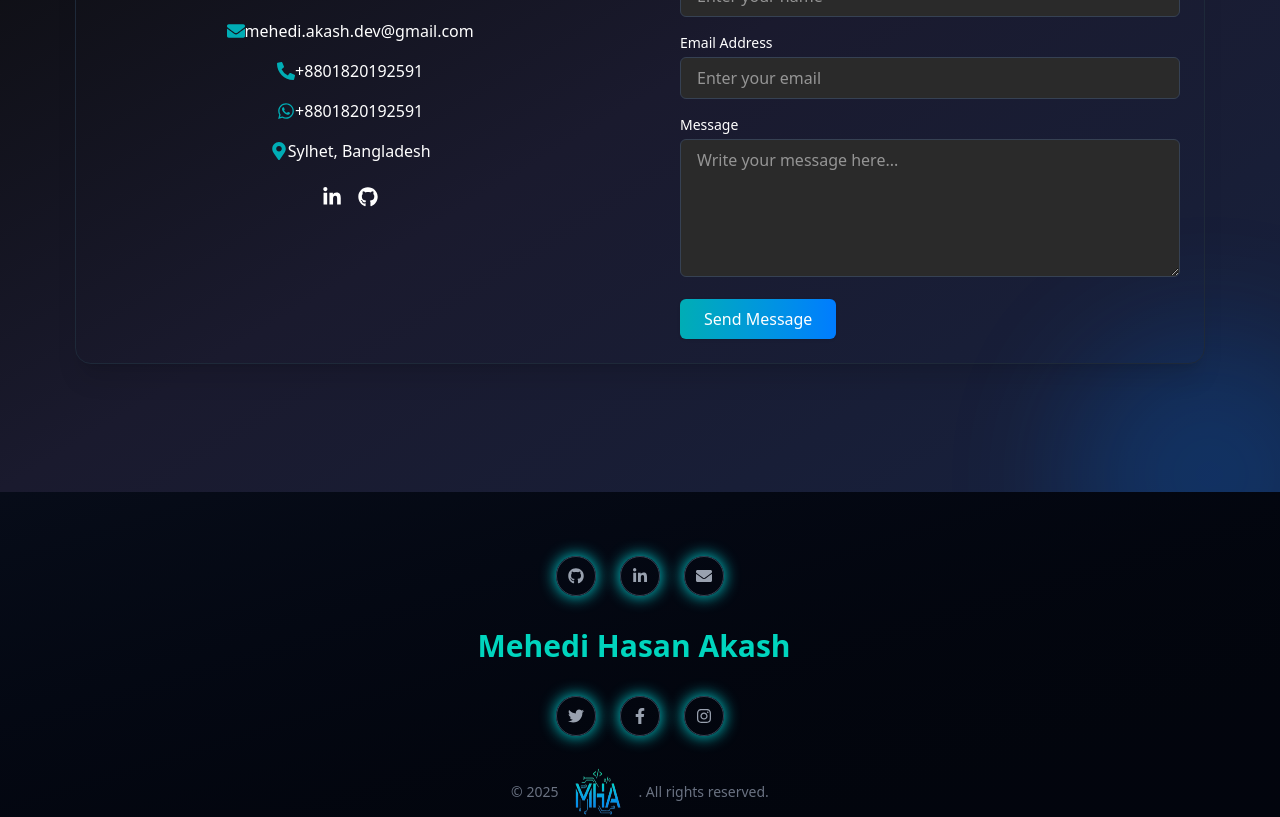
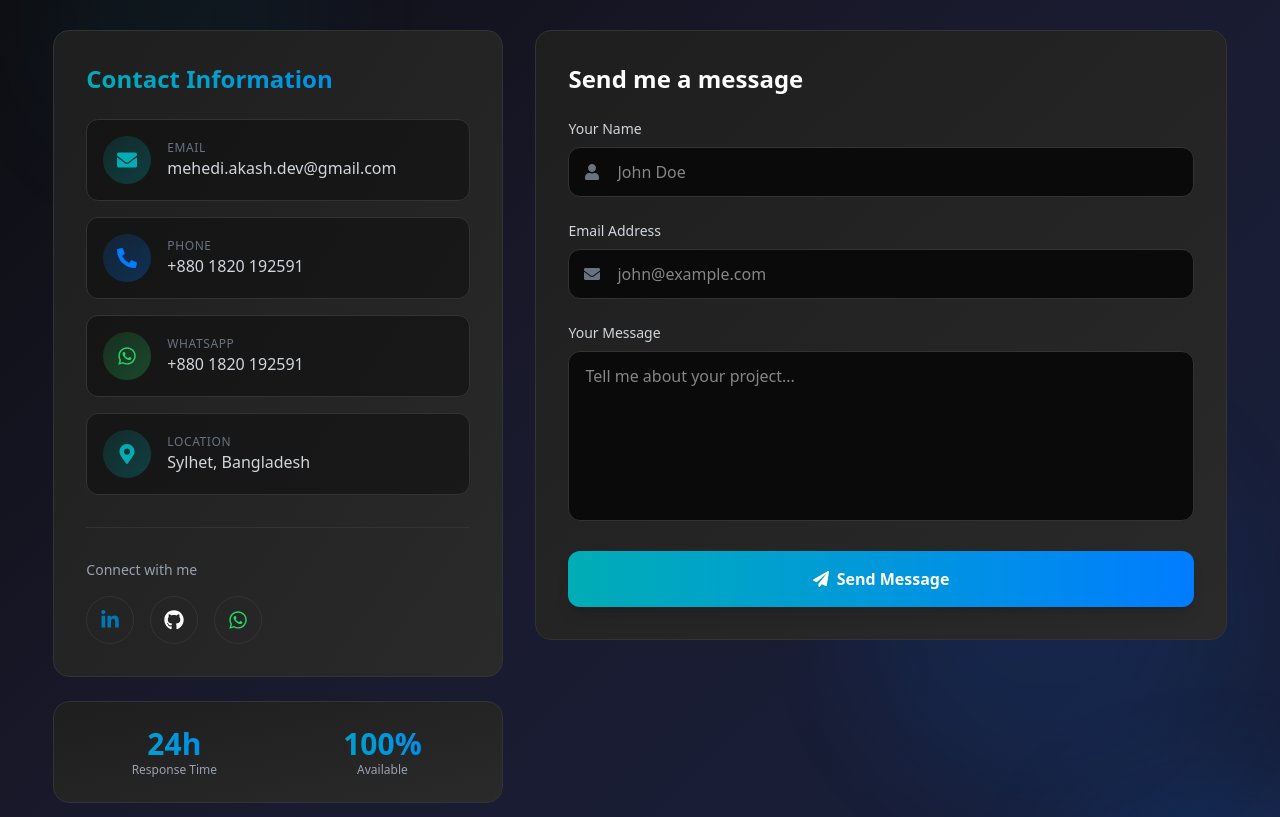
Before and after one commit to mehediakash01/Portfolio, a React (Vite) app: page / in a window 1280 px wide. Shown: the part 6880-7697 px from the top of the page. Built offline with nearby package versions, Linux system fonts and the light colour scheme.

Commit message:
updated contact section

```diff
--- a/src/Pages/Contact/Contact.jsx
+++ b/src/Pages/Contact/Contact.jsx
@@ -4,10 +4,11 @@ import {
   FaEnvelope,
   FaPhoneAlt,
   FaMapMarkerAlt,
-  FaFacebookF,
   FaLinkedinIn,
   FaGithub,
   FaWhatsapp,
+  FaPaperPlane,
+  FaUser,
 } from "react-icons/fa";
 import emailjs from "@emailjs/browser";
 import toast, { Toaster } from "react-hot-toast";
@@ -15,6 +16,18 @@ import toast, { Toaster } from "react-hot-toast";
 const Contact = () => {
   const form = useRef();
   const [loading, setLoading] = useState(false);
+  const [formData, setFormData] = useState({
+    name: "",
+    email: "",
+    message: "",
+  });
+
+  const handleInputChange = (e) => {
+    setFormData({
+      ...formData,
+      [e.target.name]: e.target.value,
+    });
+  };
 
   const sendEmail = (e) => {
     e.preventDefault();
@@ -30,142 +43,337 @@ const Contact = () => {
       .then(
         () => {
           setLoading(false);
-          toast.success("✅ Message sent successfully!");
-          form.current.reset();
+          toast.success("✅ Message sent successfully!", {
+            style: {
+              background: "#1E1E1E",
+              color: "#fff",
+              border: "1px solid #00ADB5",
+            },
+            iconTheme: {
+              primary: "#00ADB5",
+              secondary: "#fff",
+            },
+          });
+          e.target.reset();
+          setFormData({ name: "", email: "", message: "" });
         },
         (error) => {
           setLoading(false);
           console.error("EmailJS error:", error);
-          toast.error("❌ Failed to send message. Please try again.");
+          toast.error("❌ Failed to send message. Please try again.", {
+            style: {
+              background: "#1E1E1E",
+              color: "#fff",
+              border: "1px solid #ff4444",
+            },
+          });
         }
       );
   };
 
+  const contactInfo = [
+    {
+      icon: <FaEnvelope />,
+      label: "Email",
+      value: "mehedi.akash.dev@gmail.com",
+      link: "mailto:mehedi.akash.dev@gmail.com",
+      color: "#00ADB5",
+    },
+    {
+      icon: <FaPhoneAlt />,
+      label: "Phone",
+      value: "+880 1820 192591",
+      link: "tel:+8801820192591",
+      color: "#007CFF",
+    },
+    {
+      icon: <FaWhatsapp />,
+      label: "WhatsApp",
+      value: "+880 1820 192591",
+      link: "https://wa.me/8801820192591",
+      color: "#25D366",
+    },
+    {
+      icon: <FaMapMarkerAlt />,
+      label: "Location",
+      value: "Sylhet, Bangladesh",
+      link: null,
+      color: "#00ADB5",
+    },
+  ];
+
+  const socialLinks = [
+    {
+      icon: <FaLinkedinIn />,
+      label: "LinkedIn",
+      link: "https://www.linkedin.com/in/mehediakash01/",
+      color: "#0077B5",
+    },
+    {
+      icon: <FaGithub />,
+      label: "GitHub",
+      link: "https://github.com/mehediakash01",
+      color: "#FFFFFF",
+    },
+    {
+      icon: <FaWhatsapp />,
+      label: "WhatsApp",
+      link: "https://wa.me/8801820192591",
+      color: "#25D366",
+    },
+  ];
+
   return (
-    <section id="contact" className=" text-white my-12 px-6 ">
-      {/* React Hot Toast container */}
+    <section className="py-20 text-white relative overflow-hidden">
       <Toaster position="top-right" reverseOrder={false} />
 
-      <div className="w-11/12 mx-auto max-w-7xl">
-        <motion.h2
-          initial={{ opacity: 0, y: -30 }}
+      {/* Animated Background */}
+      <div className="absolute top-20 left-10 w-72 h-72 bg-[#00ADB5]/10 rounded-full blur-3xl animate-pulse"></div>
+      <div
+        className="absolute bottom-20 right-10 w-96 h-96 bg-[#007CFF]/10 rounded-full blur-3xl animate-pulse"
+        style={{ animationDelay: "1s" }}
+      ></div>
+
+      <div className="relative z-10 w-11/12 mx-auto max-w-7xl">
+        {/* Section Header */}
+        <motion.div
+          initial={{ opacity: 0, y: -50 }}
           whileInView={{ opacity: 1, y: 0 }}
-          transition={{ duration: 0.5 }}
-          className="text-3xl font-bold text-center mb-12"
+          transition={{ duration: 0.6 }}
+          className="text-center mb-16"
         >
-          📬 Get In Touch
+          <motion.h2 className="text-5xl font-bold text-transparent bg-gradient-to-r from-[#00ADB5] to-[#007CFF] bg-clip-text mb-4">
+            <span className="inline-block mr-3">📬</span>
+            Get In Touch
           </motion.h2>
+          <p className="text-gray-400 text-lg">
+            Have a project in mind? Let's work together!
+          </p>
+        </motion.div>
 
-        <div className="grid md:grid-cols-2 gap-8 rounded-2xl border border-gray-800 shadow-xl ">
-          {/* Contact Info */}
+        <div className="grid lg:grid-cols-5 gap-8">
+          {/* Contact Info - Left Side */}
+          <motion.div
+            initial={{ opacity: 0, x: -50 }}
+            whileInView={{ opacity: 1, x: 0 }}
+            transition={{ duration: 0.6 }}
+            className="lg:col-span-2 space-y-6"
+          >
+            {/* Info Card */}
+            <div className="bg-gradient-to-br from-[#1E1E1E] to-[#2a2a2a] border border-[#333] rounded-2xl p-8">
+              <h3 className="text-2xl font-bold mb-6 text-transparent bg-gradient-to-r from-[#00ADB5] to-[#007CFF] bg-clip-text">
+                Contact Information
+              </h3>
 
+              <div className="space-y-4">
+                {contactInfo.map((item, index) => (
                   <motion.div
+                    key={index}
                     initial={{ opacity: 0, x: -30 }}
                     whileInView={{ opacity: 1, x: 0 }}
-  transition={{ duration: 0.5 }}
-  className="    py-12"
+                    transition={{ delay: index * 0.1 }}
+                    whileHover={{ x: 10 }}
+                    className="group"
                   >
-  <h3 className="text-xl text-center font-semibold mb-4">Contact Information</h3>
-
-  <div className="space-y-4">
-    {[
-      { icon: <FaEnvelope className="text-[#00ADB5] text-lg" />, text: "mehedi.akash.dev@gmail.com" },
-      { icon: <FaPhoneAlt className="text-[#00ADB5] text-lg" />, text: "+8801820192591" },
-      { icon: <FaWhatsapp className="text-[#00ADB5] text-lg" />, text: "+8801820192591" },
-      { icon: <FaMapMarkerAlt className="text-[#00ADB5] text-lg" />, text: "Sylhet, Bangladesh" },
-    ].map((item, index) => (
-      <div key={index} className="flex items-center justify-center  ">
+                    {item.link ? (
+                      <a
+                        href={item.link}
+                        target="_blank"
+                        rel="noopener noreferrer"
+                        className="flex items-center gap-4 p-4 bg-[#0a0a0a]/50 rounded-xl border border-[#333] hover:border-[#00ADB5]/50 transition-all"
+                      >
+                        <div
+                          className="w-12 h-12 rounded-full flex items-center justify-center text-xl"
+                          style={{
+                            background: `linear-gradient(135deg, ${item.color}22, ${item.color}44)`,
+                            color: item.color,
+                          }}
+                        >
                           {item.icon}
-        <span>{item.text}</span>
                         </div>
+                        <div>
+                          <p className="text-xs text-gray-500 uppercase tracking-wider">
+                            {item.label}
+                          </p>
+                          <p className="text-gray-300 font-medium group-hover:text-[#00ADB5] transition-colors">
+                            {item.value}
+                          </p>
+                        </div>
+                      </a>
+                    ) : (
+                      <div className="flex items-center gap-4 p-4 bg-[#0a0a0a]/50 rounded-xl border border-[#333]">
+                        <div
+                          className="w-12 h-12 rounded-full flex items-center justify-center text-xl"
+                          style={{
+                            background: `linear-gradient(135deg, ${item.color}22, ${item.color}44)`,
+                            color: item.color,
+                          }}
+                        >
+                          {item.icon}
+                        </div>
+                        <div>
+                          <p className="text-xs text-gray-500 uppercase tracking-wider">
+                            {item.label}
+                          </p>
+                          <p className="text-gray-300 font-medium">
+                            {item.value}
+                          </p>
+                        </div>
+                      </div>
+                    )}
+                  </motion.div>
                 ))}
               </div>
 
-  <div className="flex justify-center gap-4 mt-6">
-    <a
-      href="https://www.linkedin.com/in/mehediakash01/"
+              {/* Social Links */}
+              <div className="mt-8 pt-8 border-t border-[#333]">
+                <p className="text-sm text-gray-400 mb-4">Connect with me</p>
+                <div className="flex gap-4">
+                  {socialLinks.map((social, index) => (
+                    <motion.a
+                      key={index}
+                      href={social.link}
                       target="_blank"
                       rel="noopener noreferrer"
+                      whileHover={{ scale: 1.2, y: -5 }}
+                      whileTap={{ scale: 0.9 }}
+                      className="w-12 h-12 rounded-full flex items-center justify-center border border-[#333] hover:border-[#00ADB5] transition-all"
+                      style={{ color: social.color }}
+                      title={social.label}
                     >
-      <FaLinkedinIn className="text-xl hover:text-[#00ADB5] transition" />
-    </a>
-    <a
-      href="https://github.com/mehediakash01"
-      target="_blank"
-      rel="noopener noreferrer"
+                      <span className="text-xl">{social.icon}</span>
+                    </motion.a>
+                  ))}
+                </div>
+              </div>
+            </div>
+
+            {/* Quick Stats */}
+            <motion.div
+              initial={{ opacity: 0, y: 30 }}
+              whileInView={{ opacity: 1, y: 0 }}
+              transition={{ delay: 0.3 }}
+              className="bg-gradient-to-br from-[#1E1E1E] to-[#2a2a2a] border border-[#333] rounded-2xl p-6"
             >
-      <FaGithub className="text-xl hover:text-[#00ADB5] transition" />
-    </a>
+              <div className="grid grid-cols-2 gap-4">
+                <div className="text-center">
+                  <div className="text-3xl font-bold text-transparent bg-gradient-to-r from-[#00ADB5] to-[#007CFF] bg-clip-text">
+                    24h
+                  </div>
+                  <div className="text-xs text-gray-400">Response Time</div>
+                </div>
+                <div className="text-center">
+                  <div className="text-3xl font-bold text-transparent bg-gradient-to-r from-[#00ADB5] to-[#007CFF] bg-clip-text">
+                    100%
+                  </div>
+                  <div className="text-xs text-gray-400">Available</div>
+                </div>
               </div>
             </motion.div>
+          </motion.div>
 
+          {/* Contact Form - Right Side */}
+          <motion.div
+            initial={{ opacity: 0, x: 50 }}
+            whileInView={{ opacity: 1, x: 0 }}
+            transition={{ duration: 0.6 }}
+            className="lg:col-span-3"
+          >
+            <div className="bg-gradient-to-br from-[#1E1E1E] to-[#2a2a2a] border border-[#333] rounded-2xl p-8">
+              <h3 className="text-2xl font-bold mb-6">Send me a message</h3>
 
-          {/* Contact Form */}
-          <motion.form
-            ref={form}
-            onSubmit={sendEmail}
-            initial={{ opacity: 0, x: 30 }}
-            whileInView={{ opacity: 1, x: 0 }}
-            transition={{ duration: 0.5 }}
-            className="p-6  space-y-4"
-          >
+              <div ref={form} onSubmit={sendEmail} className="space-y-6">
+                {/* Name Input */}
                 <div>
-              <label className="block text-sm mb-1" htmlFor="name">
+                  <label className="block text-sm font-medium mb-2 text-gray-300">
                     Your Name
                   </label>
+                  <div className="relative">
+                    <div className="absolute left-4 top-1/2 -translate-y-1/2 text-gray-500">
+                      <FaUser />
+                    </div>
                     <input
-                id="name"
                       type="text"
                       name="name"
-                placeholder="Enter your name"
+                      value={formData.name}
+                      onChange={handleInputChange}
+                      placeholder="John Doe"
                       required
-                className="w-full bg-[#2A2A2A] text-white border border-gray-700 px-4 py-2 rounded-md focus:outline-none focus:ring-2 focus:ring-[#00ADB5]"
+                      className="w-full bg-[#0a0a0a] text-white border border-[#333] pl-12 pr-4 py-3 rounded-xl focus:outline-none focus:border-[#00ADB5] focus:ring-2 focus:ring-[#00ADB5]/20 transition-all"
                     />
                   </div>
+                </div>
 
+                {/* Email Input */}
                 <div>
-              <label className="block text-sm mb-1" htmlFor="email">
+                  <label className="block text-sm font-medium mb-2 text-gray-300">
                     Email Address
                   </label>
+                  <div className="relative">
+                    <div className="absolute left-4 top-1/2 -translate-y-1/2 text-gray-500">
+                      <FaEnvelope />
+                    </div>
                     <input
-                id="email"
                       type="email"
                       name="email"
-                placeholder="Enter your email"
+                      value={formData.email}
+                      onChange={handleInputChange}
+                      placeholder="john@example.com"
                       required
-                className="w-full bg-[#2A2A2A] text-white border border-gray-700 px-4 py-2 rounded-md focus:outline-none focus:ring-2 focus:ring-[#00ADB5]"
+                      className="w-full bg-[#0a0a0a] text-white border border-[#333] pl-12 pr-4 py-3 rounded-xl focus:outline-none focus:border-[#00ADB5] focus:ring-2 focus:ring-[#00ADB5]/20 transition-all"
                     />
                   </div>
+                </div>
 
+                {/* Message Textarea */}
                 <div>
-              <label className="block text-sm mb-1" htmlFor="message">
-                Message
+                  <label className="block text-sm font-medium mb-2 text-gray-300">
+                    Your Message
                   </label>
                   <textarea
-                id="message"
                     name="message"
-                placeholder="Write your message here..."
-                rows="5"
+                    value={formData.message}
+                    onChange={handleInputChange}
+                    placeholder="Tell me about your project..."
+                    rows="6"
                     required
-                className="w-full bg-[#2A2A2A] text-white border border-gray-700 px-4 py-2 rounded-md focus:outline-none focus:ring-2 focus:ring-[#00ADB5]"
+                    className="w-full bg-[#0a0a0a] text-white border border-[#333] px-4 py-3 rounded-xl focus:outline-none focus:border-[#00ADB5] focus:ring-2 focus:ring-[#00ADB5]/20 transition-all resize-none"
                   ></textarea>
                 </div>
 
-            {/* Hidden input to specify recipient email for EmailJS */}
+                {/* Hidden recipient email */}
                 <input
                   type="hidden"
                   name="to_email"
                   value="mehedi.akash.dev@gmail.com"
                 />
 
-            <button
+                {/* Submit Button */}
+                <motion.button
                   type="submit"
+                  onClick={sendEmail}
                   disabled={loading}
-              className="bg-gradient-to-r from-[#00ADB5] to-[#007CFF] px-6 py-2 rounded-md text-white shadow hover:scale-105 transition"
+                  whileHover={{ scale: loading ? 1 : 1.02 }}
+                  whileTap={{ scale: loading ? 1 : 0.98 }}
+                  className={`w-full bg-gradient-to-r from-[#00ADB5] to-[#007CFF] px-6 py-4 rounded-xl text-white font-semibold shadow-lg flex items-center justify-center gap-2 transition-all ${
+                    loading ? "opacity-70 cursor-not-allowed" : "hover:shadow-[#00ADB5]/50"
+                  }`}
                 >
-              {loading ? "Sending..." : "Send Message"}
-            </button>
-          </motion.form>
+                  {loading ? (
+                    <>
+                      <div className="w-5 h-5 border-2 border-white/30 border-t-white rounded-full animate-spin"></div>
+                      Sending...
+                    </>
+                  ) : (
+                    <>
+                      <FaPaperPlane />
+                      Send Message
+                    </>
+                  )}
+                </motion.button>
+              </div>
+            </div>
+          </motion.div>
         </div>
       </div>
     </section>
```
Lines whose indentation alone changed are shown as unchanged.
